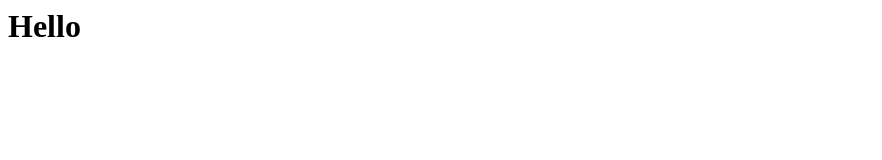
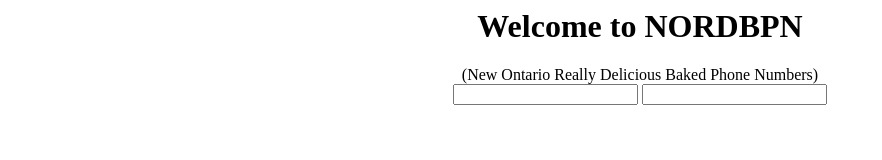
Before and after one commit to HappyInkBoy/HappyInkBoy.github.io, a plain HTML site: page bpn/index.html in a window 1280 px wide. Shown: the whole page, without its empty margins (0-882 px from the left). Drawn offline with Linux system fonts and the light colour scheme.

Commit message:
Added some text and input fields

```diff
--- /dev/null
+++ b/bpn/index.css
@@ -0,0 +1,12 @@
+.title {
+  text-align: center;
+}
+.contact_input {
+  text-align: center;
+}
+#friend_name {
+  text-align: center;
+}
+#friend_phone_number {
+  text-align: center;
+}
--- a/bpn/index.html
+++ b/bpn/index.html
@@ -6,8 +6,17 @@
     <script>
     </script>
 </head>
+
+<link rel="stylesheet" href="index.css?v=1">
+
 <body>
-  <h1>Hello</h1>
+  <h1 class="title">Welcome to NORDBPN</h1>
+  <div class="title">(New Ontario Really Delicious Baked Phone Numbers)</div>
+  <div class="contact_input">
+    <input type="text" id="friend_name">
+    <input type="text" id="friend_phone_number">
+  </div>
+
 </body>
 
 </html>
```
